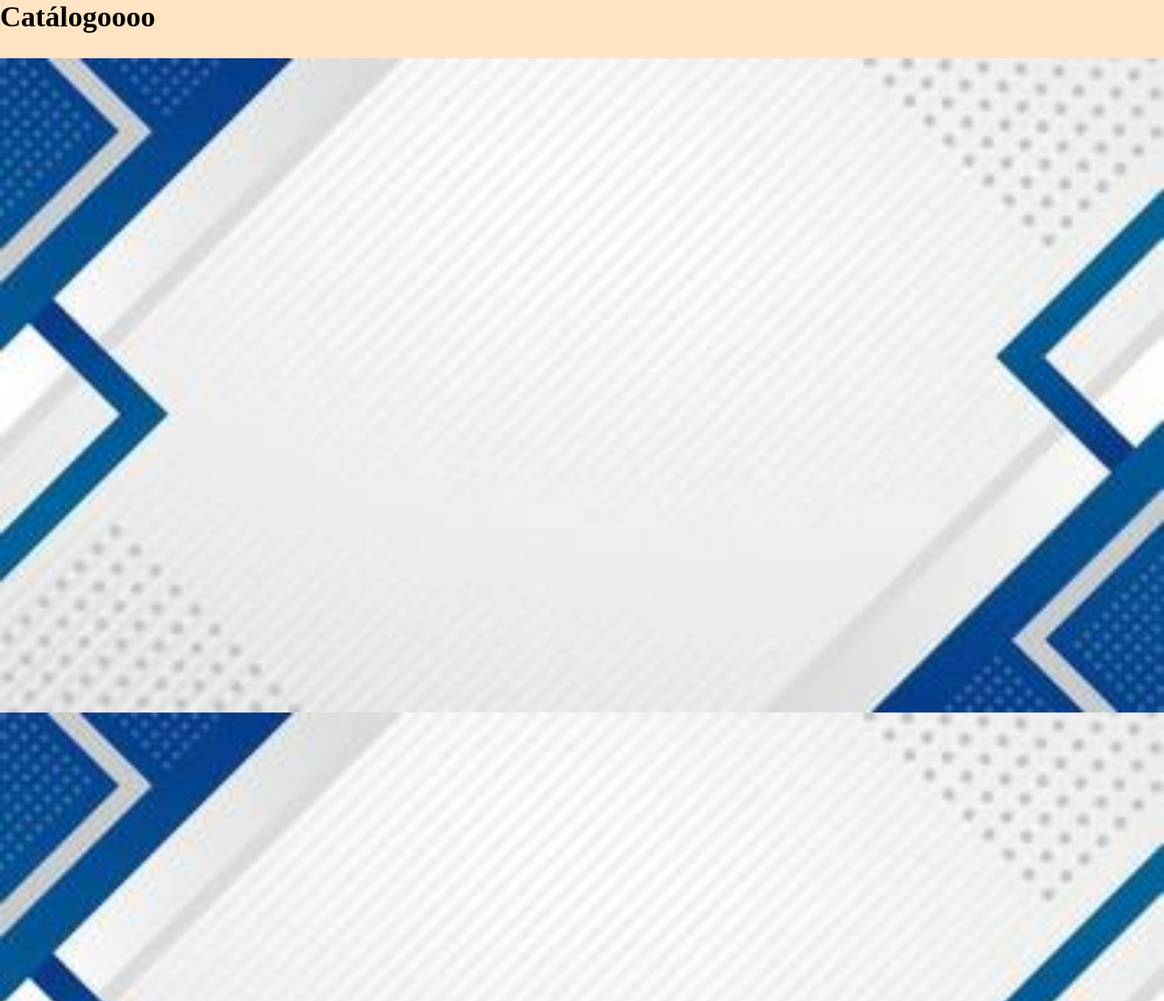
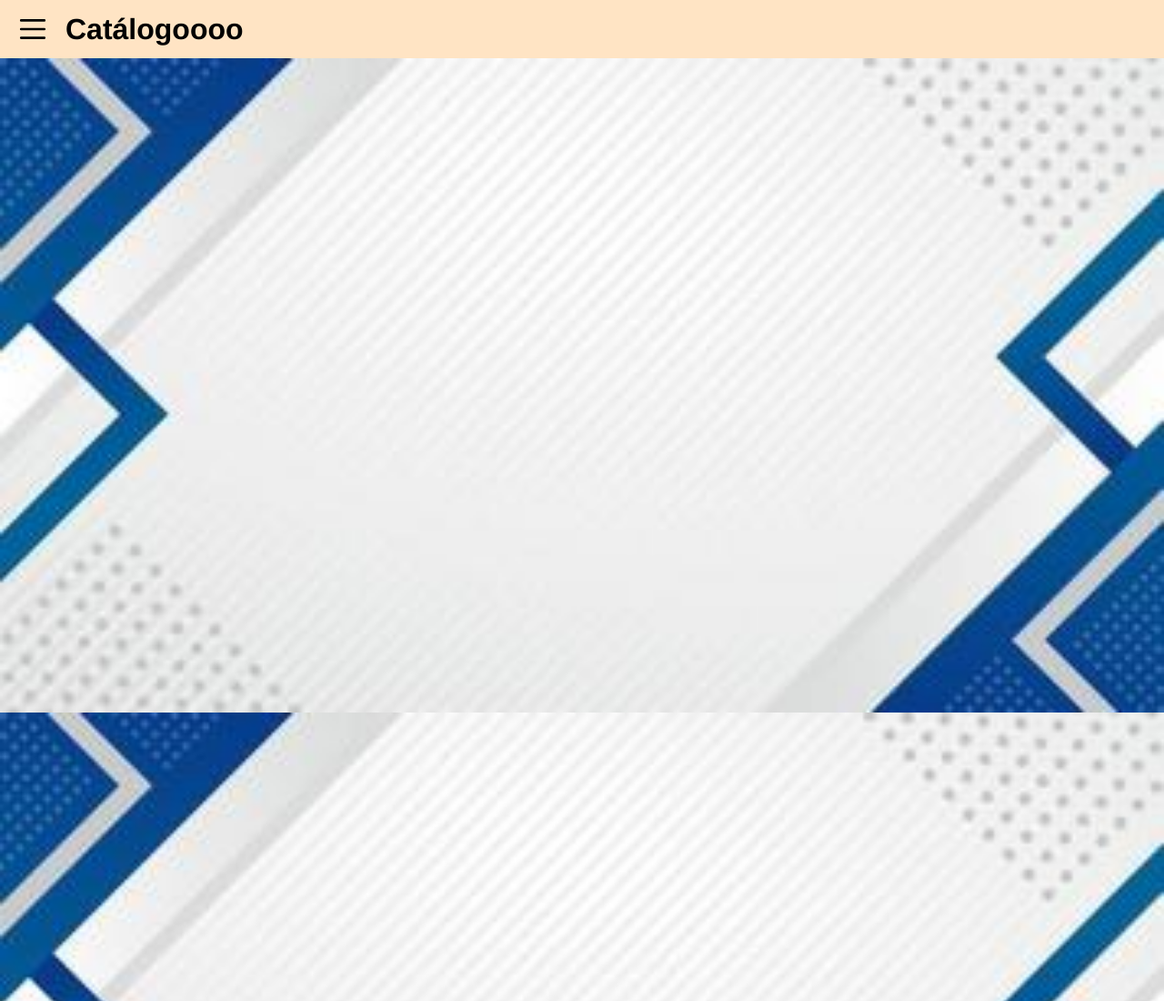
Before and after one commit to manosdemiel/manosdemiel.github.io, a plain HTML site: page index.html in a window 1280 px wide. Shown: the top 1100 px of the page at 91% size. Drawn offline with Linux system fonts and the light colour scheme.

Commit message:
antes de ajustes finales

```diff
--- a/index.html
+++ b/index.html
@@ -9,6 +9,8 @@
 </head>
 <body>
 	<div class="header">
+		<img id="ham-icon" src="./assets/ham.svg">
+
 		<div class="title">
 			<h1 id="title">Catálogo</h1>
 		</div>
--- a/script.js
+++ b/script.js
@@ -9,10 +9,11 @@ const previewer = document.getElementById("previewer");
 const viewer = document.getElementById("viewer");
 const title = document.getElementById("title");
 const viewerInfo = document.getElementById("viewport").getBoundingClientRect();
+const ham = document.getElementById("ham-icon");
 
 title.innerText = titulo;
 
-title.addEventListener("click", function() {
+ham.addEventListener("click", function() {
     console.log(previewer.style.maxWidth)
     if (previewer.style.maxWidth){
       previewer.style.maxWidth = null;
@@ -26,8 +27,12 @@ title.addEventListener("click", function() {
         if (previewer.style.maxWidth) {
             previewer.style.maxWidth = null;
         }
-    })
+    });
 });
+
+previewer.addEventListener("click", () => {
+    previewer.style.maxWidth = null;
+})
 
 const addImage = (id, src, container) => {
     let div = document.createElement("div");
--- a/style.css
+++ b/style.css
@@ -6,6 +6,7 @@
     margin: 0;
     padding: 0;
     box-sizing: border-box;
+    font-family:Helvetica, Arial, sans-serif;
 }
 
 html {
@@ -22,12 +23,22 @@ body {
 .header {
     position: sticky;
     top: 0;
+    height: var(--header-height);
+    background-color: bisque;
     z-index: 1000;
+    display: flex;
+    align-items: center;
 }
 
 .header .title {
-    height: var(--header-height);
-    background-color: bisque;
+    text-align: center;
+    margin-left: 20px;
+    font-size: 1rem;
+}
+
+#ham-icon {
+    width: 32px;
+    margin-left: 20px;
 }
 
 .previewer {
@@ -35,6 +46,7 @@ body {
     background-color: rgb(240, 240, 240);
     max-width: 0;
     height: calc(100vh - var(--header-height));
+    top: var(--header-height);
     overflow: hidden;
     transition: max-width 0.2s ease-out;
     overflow-y: scroll;
@@ -86,7 +98,6 @@ body {
 
 #viewport {
     position: absolute;
-    width: 100vh;
     height: calc(100vh - var(--header-height));
 }
 
```
Also changed, not shown: assets/ham.svg (added).
